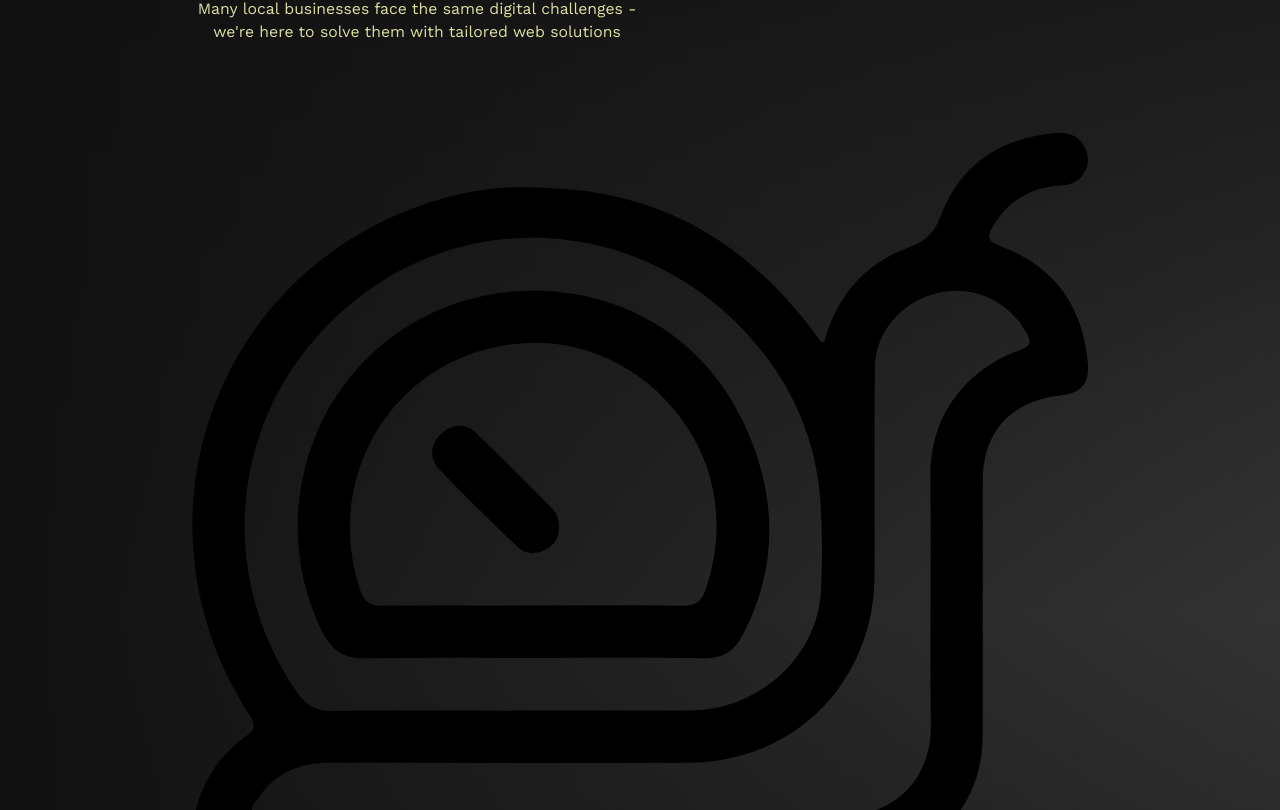
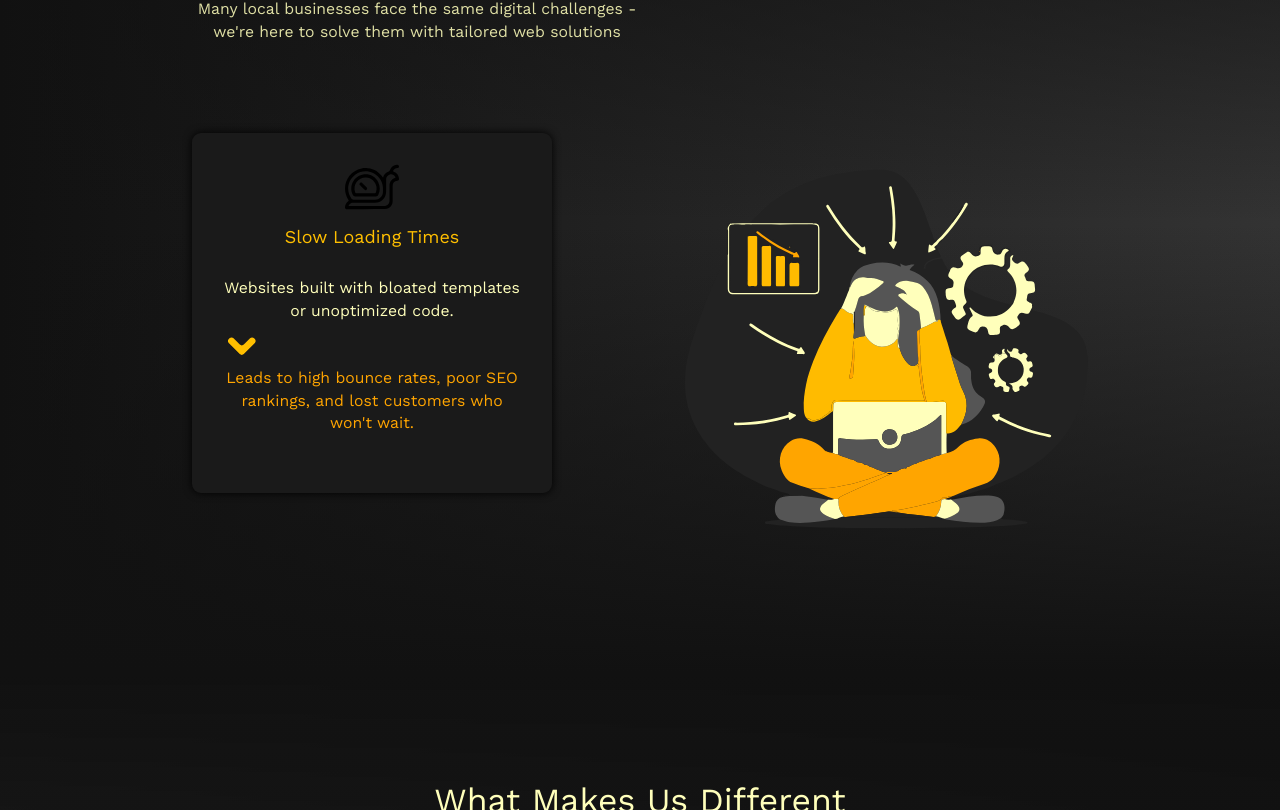
Before and after one commit to chrysalcore/chrysal-core, a Next.js app: page / in a window 1280 px wide. Shown: the part 1090-1900 px from the top of the page. Built offline with nearby package versions, Linux system fonts and the light colour scheme.

Commit message:
problems section styled with tailwind

```diff
--- a/src/app/_components/problems/problem.tsx
+++ b/src/app/_components/problems/problem.tsx
@@ -3,15 +3,15 @@ import { type Problem } from '@/app/_lib/data/problems';
 
 export default function Problem({ icon, name, deficiency, impact }: Problem) {
     return (
-        <div className="problem animate">
-            <header className="problem-header">
-                <div className="problem__img">{icon}</div>
-                <h3 className="problem__name">{name}</h3>
+        <div className="animate-[fade_15s_linear_both] flex flex-col gap-6 p-6 min-w-[min(18rem,100%)] min-h-80 bg-dark rounded-lg shadow-card">
+            <header className="flex flex-col items-center gap-2">
+                <div className="w-12 h-12">{icon}</div>
+                <h3 className="text-primary">{name}</h3>
             </header>
-            <div className="problem-content">
-                <p className="problem__desc">{deficiency}</p>
-                <Image className="problem__arrow-img" loading="lazy" src="/icons/arrow.svg" alt="" width={24} height={24} />
-                <p className="problem__desc">{impact}</p>
+            <div>
+                <p className="text-sm">{deficiency}</p>
+                <Image className="w-10 h-10 -rotate-90" loading="lazy" src="/icons/arrow.svg" alt="" width={24} height={24} />
+                <p className="text-sm text-cta">{impact}</p>
             </div>
         </div>
     );
--- a/src/app/_components/problems/problems-list.tsx
+++ b/src/app/_components/problems/problems-list.tsx
@@ -4,9 +4,9 @@ import ProblemsSlider from './problems-slider';
 
 export default function ProblemsList() {
     return (
-        <div className="problems-container">
+        <div className="flex justify-center items-center lg:justify-between">
             <ProblemsSlider />
-            <Image className="problems-img" loading="lazy" src="/icons/problem.svg" alt="problem img" width={400} height={400} />
+            <Image className="hidden lg:block w-[45%] aspect-square" loading="lazy" src="/icons/problem.svg" alt="problem img" width={400} height={400} />
         </div>
     );
 }
--- a/src/app/_components/problems/problems-slider.tsx
+++ b/src/app/_components/problems/problems-slider.tsx
@@ -10,7 +10,7 @@ export default function ProblemsSlider() {
     const item = data[current];
 
     return (
-        <article className="problems-list">
+        <article className="flex flex-col items-center gap-12 max-w-80 overflow-x-visible">
             <Problem {...item} />
             <SlidersList current={current} size={data.length} />
         </article>
```
Also changed, not shown: src/app/_lib/data/problems.tsx (+4 -4 lines).
